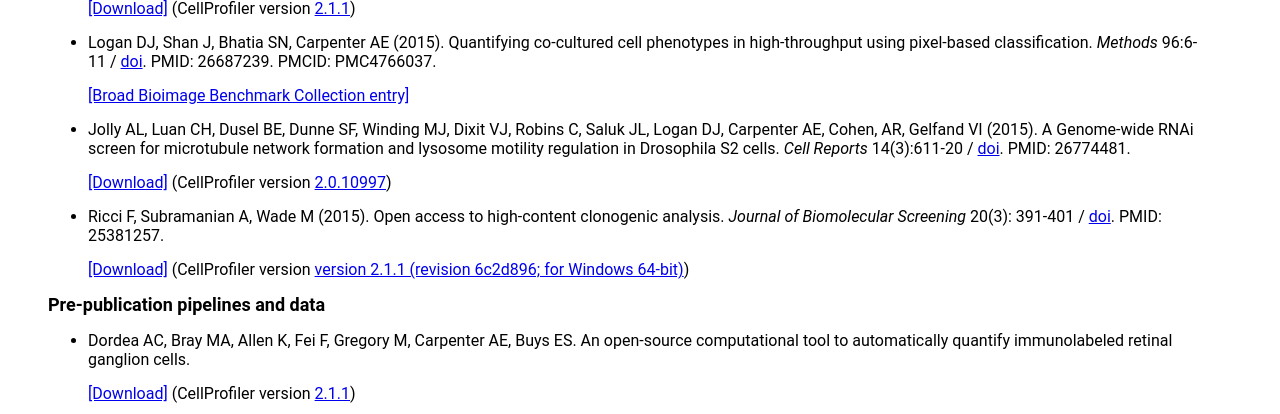
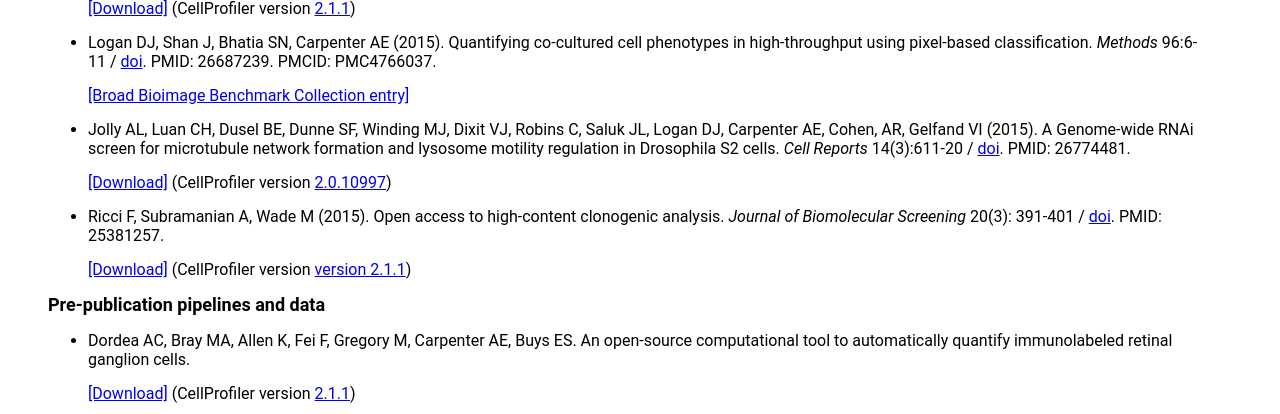
Before and after one commit to CellProfiler/cellprofiler.github.com-backup, a Jekyll site: the page built from published_pipelines.html, in a window 1280 px wide and 900 px high, scrolled down 2200 px, cut to the strip 0-414 px from the top of the window. Built offline with Jekyll 4.4.1, drawn with Linux system fonts in a browser that asks for light colours.

Commit message:
fix to link

```diff
--- a/published_pipelines.html
+++ b/published_pipelines.html
@@ -371,7 +371,7 @@ redirect_from: "/published_pipelines.shtml"
         <li class="li_ul" style="list-style:none">
           <a href="http://d1zymp9ayga15t.cloudfront.net/PublishedPipelines/Ricci_2015.zip">
           [Download]</a> (CellProfiler version <a href="http://d1zymp9ayga15t.cloudfront.net/releases/2.1.1/http://d1zymp9ayga15t.cloudfront.net/">
-          version 2.1.1 (revision 6c2d896; for Windows 64-bit)</a>)
+          version 2.1.1</a>)
         </li>
       </ul>
 
```
